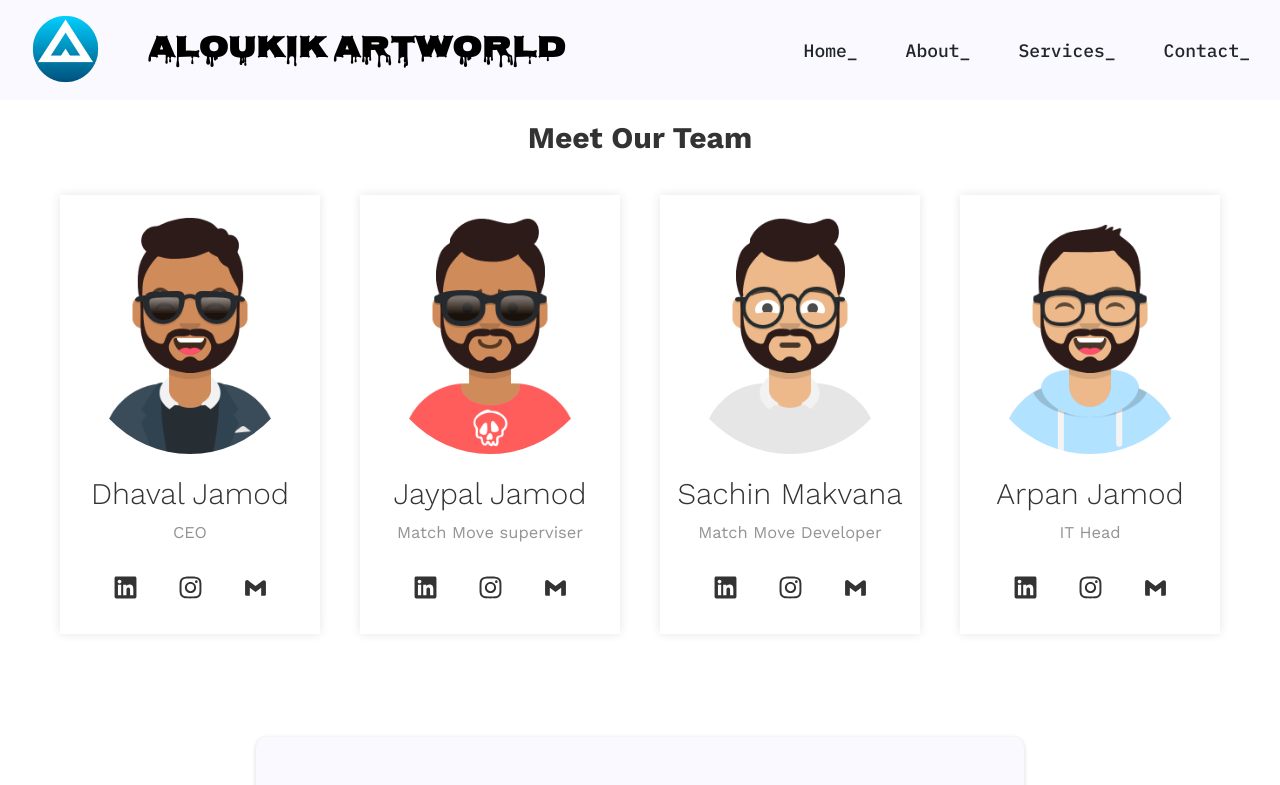
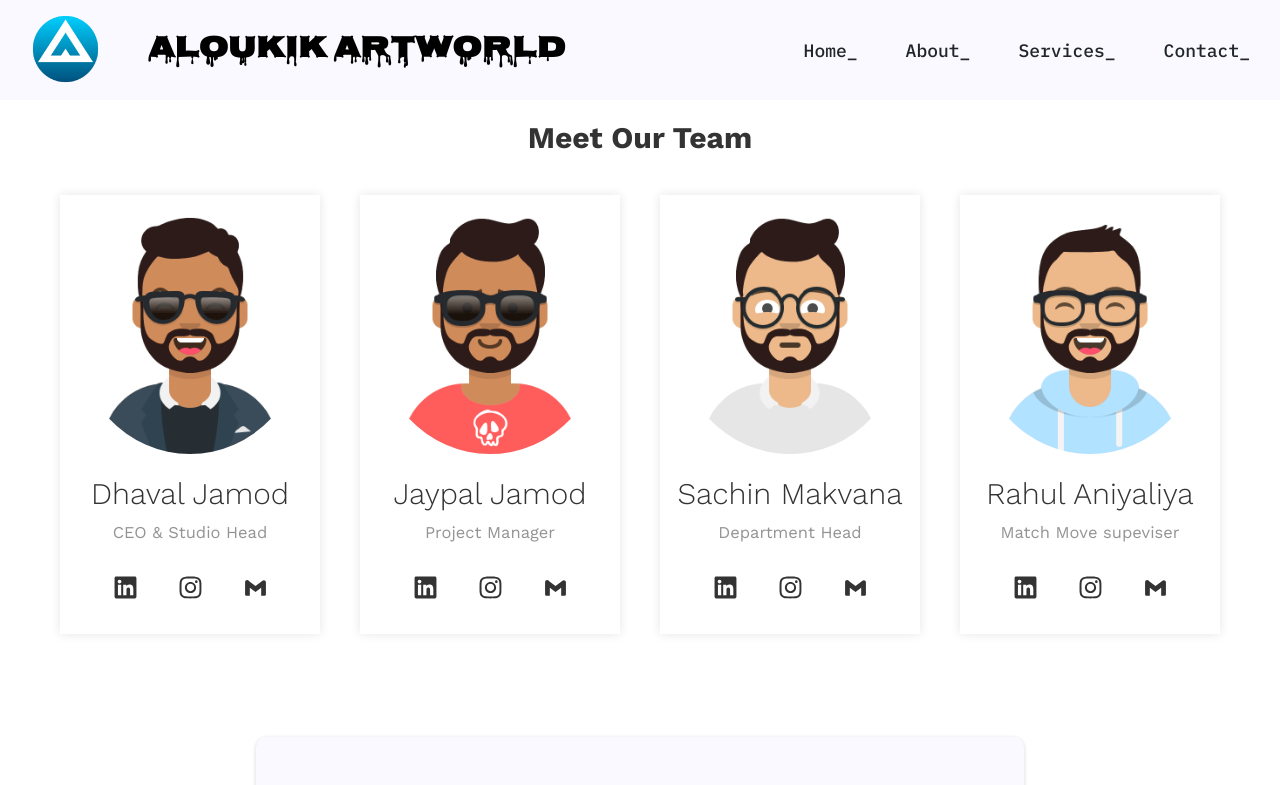
Before and after one commit to Avjamod/aloukikartworld, a React (Vite) app: page /About in a window 1280 px wide. Shown: the top 785 px of the page. Built offline with nearby package versions, Linux system fonts and the light colour scheme; no server answers; a web font is replaced by a local one.

Commit message:
Update About.jsx

```diff
--- a/src/About.jsx
+++ b/src/About.jsx
@@ -94,7 +94,7 @@ const About = () => {
         <div class="team-member">
           <img src="/images/Paras Jamod.png" alt="Team Member 1" />
           <h2>Dhaval Jamod</h2>
-          <p>CEO</p>
+          <p>CEO & Studio Head</p>
           <div class="social-icons">
             <a
               href="https://www.linkedin.com/in/jamod-dhaval-87b22b19b/"
@@ -120,7 +120,7 @@ const About = () => {
         <div class="team-member">
           <img src="/images/jaypal jamod.png" alt="Team Member 1" />
           <h2>Jaypal Jamod</h2>
-          <p>Match Move superviser</p>
+          <p>Project Manager</p>
           <div class="social-icons">
             <a
               href="https://www.linkedin.com/in/aloukik-artworld-64b720264/"
@@ -146,7 +146,7 @@ const About = () => {
         <div class="team-member">
           <img src="/images/sachin makvana.png" alt="Team Member 2" />
           <h2>Sachin Makvana</h2>
-          <p>Match Move Developer</p>
+          <p>Department Head</p>
           <div class="social-icons">
             <a
               href="https://www.linkedin.com/in/aloukik-artworld-64b720264/"
@@ -171,8 +171,8 @@ const About = () => {
 
         <div class="team-member">
           <img src="/images/Arpan Jamod.png" alt="Team Member 3" />
-          <h2>Arpan Jamod</h2>
-          <p>IT Head</p>
+          <h2>Rahul Aniyaliya</h2>
+          <p>Match Move supeviser</p>
           <div class="social-icons">
             <a
               href="https://www.linkedin.com/in/arpan-jamod-988052229/"
```
